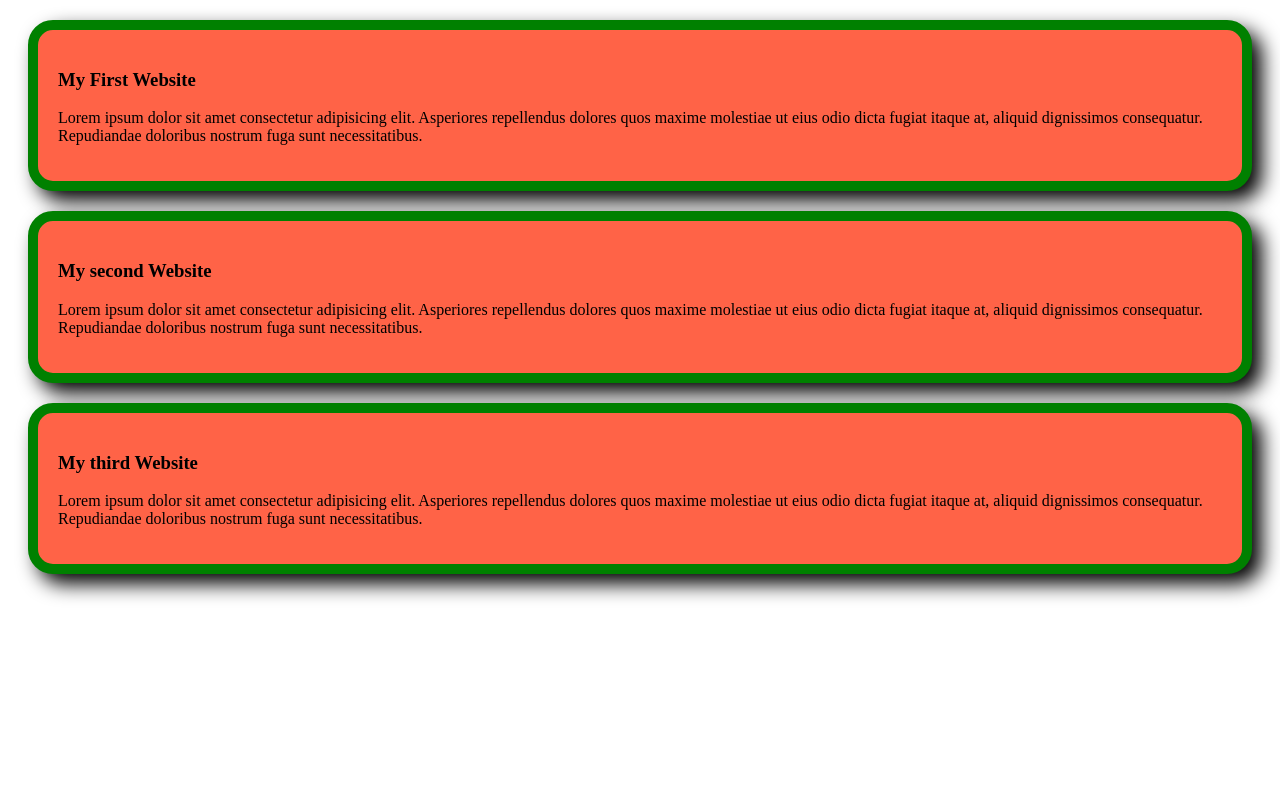
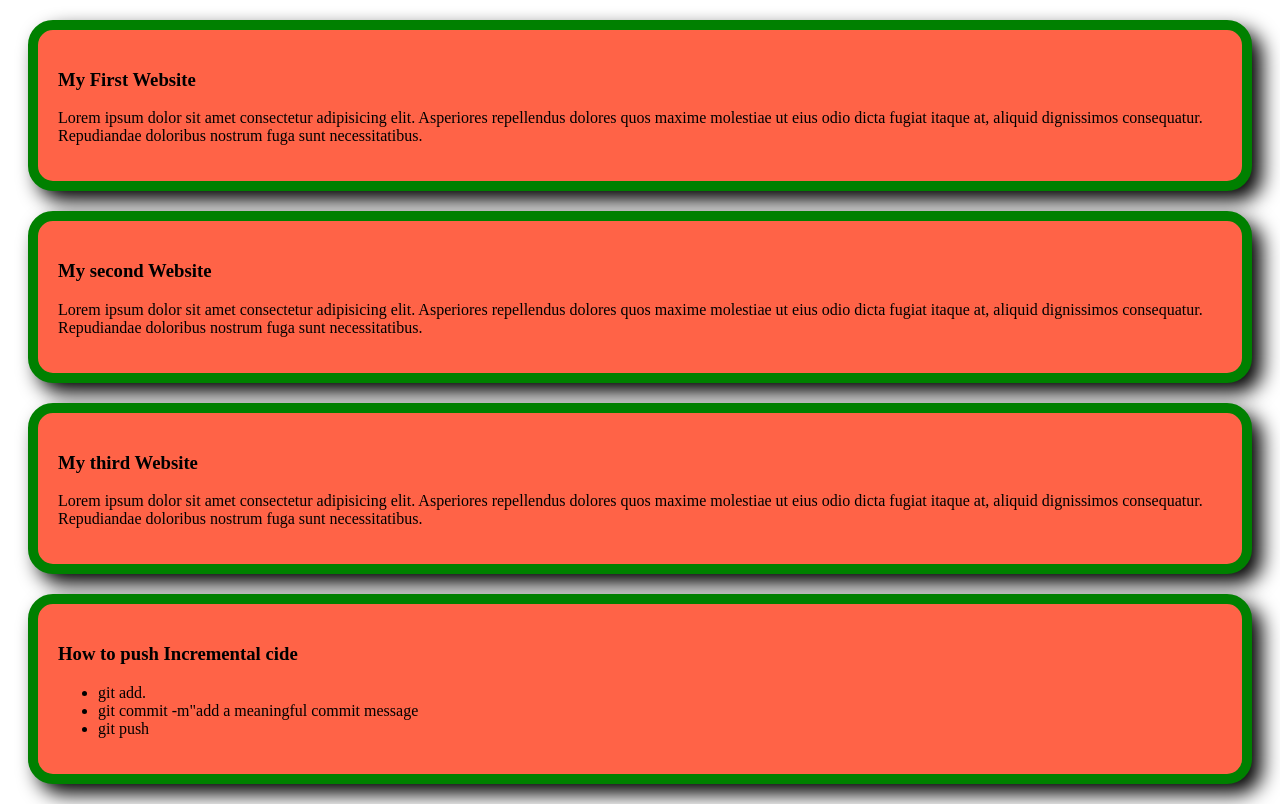
Before and after one commit to mbdullah/my-simple-website, a plain HTML site: page index.html in a window 1280 px wide. Drawn offline with Linux system fonts and the light colour scheme.

Commit message:
added a list to push code

```diff
--- a/index.html
+++ b/index.html
@@ -19,5 +19,15 @@
         <h3>My third Website</h3>
         <p>Lorem ipsum dolor sit amet consectetur adipisicing elit. Asperiores repellendus dolores quos maxime molestiae ut eius odio dicta fugiat itaque at, aliquid dignissimos consequatur. Repudiandae doloribus nostrum fuga sunt necessitatibus.</p>
     </div>
+    <div>
+        <h3>
+            How to push Incremental cide
+        </h3>
+        <ul>
+            <li>git add.</li>
+            <li>git commit -m"add a meaningful commit message</li>
+            <li>git push</li>
+        </ul>
+    </div>
 </body>
 </html>
```
